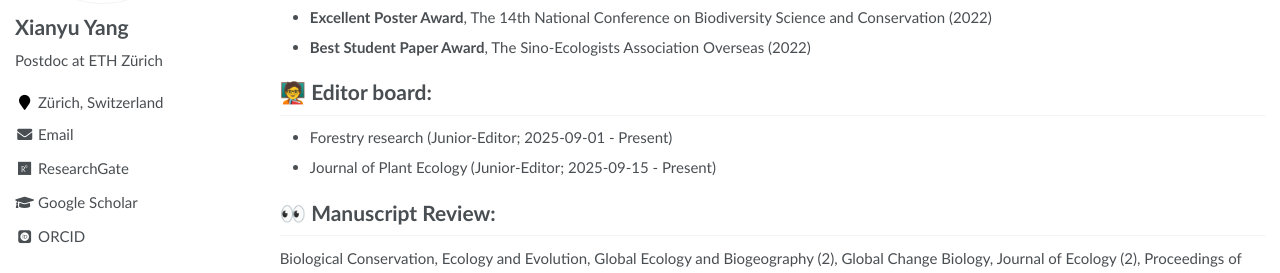
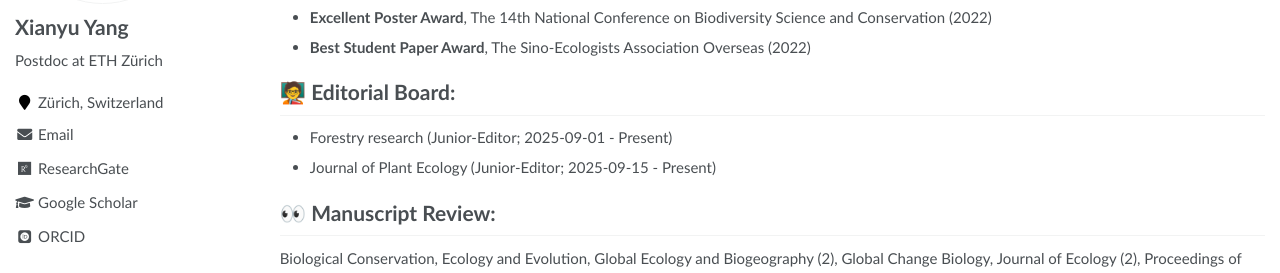
Before and after one commit to Xianyu-Yang/xianyu-yang.github.io, a Jekyll site: the page built from _pages/cv.md, in a window 1280 px wide and 900 px high, scrolled down 598 px. Shown: the part 262-535 px from the top of the window. Built offline with Jekyll 4.4.1, drawn with Linux system fonts in a browser that asks for light colours; some web fonts are replaced.

Commit message:
Update cv.md

```diff
--- a/_pages/cv.md
+++ b/_pages/cv.md
@@ -45,7 +45,7 @@ author_profile: true
 - **Excellent Poster Award**, The 14th National Conference on Biodiversity Science and Conservation (2022)
 - **Best Student Paper Award**, The Sino-Ecologists Association Overseas (2022)
 
-# 🧑‍🏫 Editor board:
+# 🧑‍🏫 Editorial Board:
 - Forestry research (Junior-Editor; 2025-09-01 - Present)
 - Journal of Plant Ecology (Junior-Editor; 2025-09-15 - Present)
 
```
